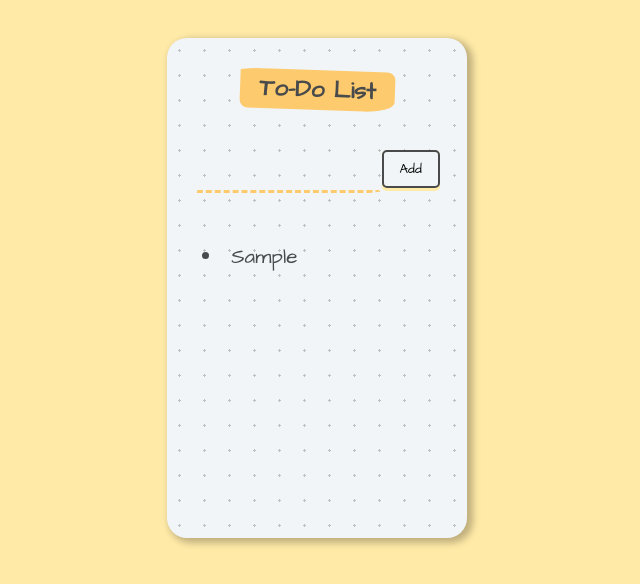
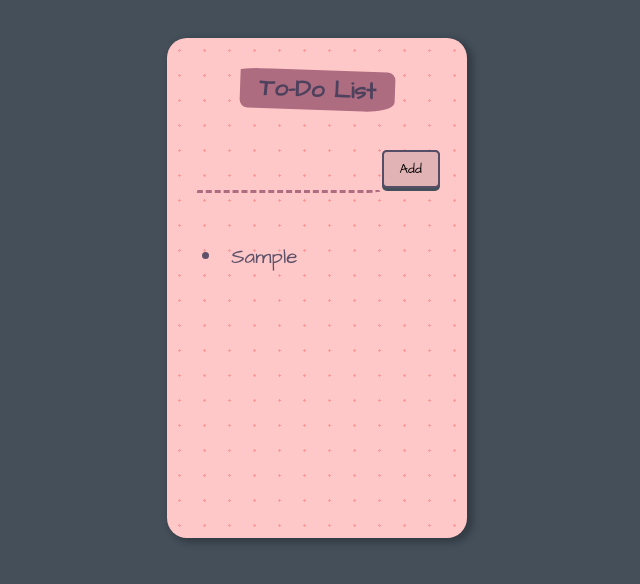
Before and after one commit to pronoia9/apbtcwdb-todo_list, a React (Create React App) app: page / in a window 1280 px wide. Both pictures are taken after typing "Sample" into the empty fields and a click on the button "Add". Shown: the top 584 px of the page, without its empty margins (323-963 px from the left). Built offline with nearby package versions, Linux system fonts and the light colour scheme.

Commit message:
update css/colors

```diff
--- a/public/styles.css
+++ b/public/styles.css
@@ -1,13 +1,46 @@
+:root {
+  /* --font-color: #494a4a;
+  --bg-color: #ffeaa7;
+  --heading-color: #fdcb6e;
+  --notepad-color1: #f1f5f8;
+  --notepad-color2: #bfc0c1;
+  --button-color1: #ffeaa7;
+  --button-color2: #f1f5f8; */
+
+  /* --font-color: #f6ecf0e8;
+  --bg-color: #222831;
+  --heading-color: #8f384d;
+  --notepad-color1: #30475e;
+  --notepad-color2: #f05454;
+  --button-color1: #222831;
+  --button-color2: #f6ecf0e8; */
+
+  /* --font-color: #3f3e41b3;
+  --bg-color: #1e212dbe;
+  --notepad-color1: #faf3e0;
+  --notepad-color2: #eabf9f;
+  --button-color1: #1e212dbe;
+  --button-color2: #faf3e0; */
+
+  --font-color: #393856d1;
+  --bg-color: #444f5a;
+  --heading-color: #ad6c80;
+  --notepad-color1: #ffc8c8;
+  --notepad-color2: #ff9999;
+  --button-color1: #444f5a;
+  --button-color2: #ffc8c8d6;
+}
+
 body {
-  background-color: #ffeaa7;
+  background-color: var(--bg-color);
   min-height: 70vh;
   padding: 1rem;
   box-sizing: border-box;
   display: flex;
   justify-content: center;
   align-items: center;
-  color: hsl(198, 1%, 29%);
-  font-family: "Architects Daughter", cursive;
+  color: var(--font-color);
+  font-family: 'Architects Daughter', cursive;
   text-align: center;
   font-size: 130%;
 }
@@ -18,8 +51,8 @@ body {
   min-height: 500px;
   max-width: 500px;
   min-width: 250px;
-  background: #f1f5f8;
-  background-image: radial-gradient(#bfc0c1 7.2%, transparent 0);
+  background: var(--notepad-color1);
+  background-image: radial-gradient(var(--notepad-color2) 7.2%, transparent 0);
   background-size: 25px 25px;
   border-radius: 20px;
   box-shadow: 4px 3px 7px 2px #00000040;
@@ -36,7 +69,7 @@ body {
   transform: rotate(2deg);
   padding: 0.2rem 1.2rem;
   border-radius: 20% 5% 20% 5%/5% 20% 25% 20%;
-  background-color: #fdcb6e;
+  background-color: var(--heading-color);
   font-size: 1.5rem;
 }
 
@@ -47,10 +80,10 @@ body {
   border-bottom-right-radius: 15px 3px;
   border-bottom-left-radius: 3px 15px;
   border: solid 3px transparent;
-  border-bottom: dashed 3px #fdcb6e;
-  font-family: "Architects Daughter", cursive;
+  border-bottom: dashed 3px var(--heading-color);
+  font-family: 'Architects Daughter', cursive;
   font-size: 1rem;
-  color: hsla(260, 2%, 25%, 0.7);
+  color: var(--font-color);
   width: 70%;
   margin-bottom: 20px;
 }
@@ -58,18 +91,18 @@ body {
 button {
   padding: 0;
   border: none;
-  font-family: "Architects Daughter", cursive;
+  font-family: 'Architects Daughter', cursive;
   text-decoration: none;
   padding-bottom: 3px;
   border-radius: 5px;
-  background-color: #ffeaa7;
+  background-color: var(--button-color1);
 }
 button span {
-  background: #f1f5f8;
+  background: var(--button-color2);
   display: block;
   padding: 0.5rem 1rem;
   border-radius: 5px;
-  border: 2px solid hsl(198, 1%, 29%);
+  border: 2px solid var(--font-color);
 }
 
 li {
--- a/src/components/App.jsx
+++ b/src/components/App.jsx
@@ -13,23 +13,26 @@ function App() {
   function updateList(i) {
     if (i !== '') {
       // update button color
-      setButtonColor('peachpuff');
+      setButtonColor('#ad6c80');
       setTimeout(() => setButtonColor(''), 150);
+
       // add the saved item to the list
-      setList((prev) => [...prev, {
-        id: Math.random().toString().slice(2),
-        listItem: i,
-        checked: false
-      }]);
+      setList((prev) => [
+        ...prev,
+        {
+          id: Math.random().toString().slice(2),
+          listItem: i,
+          checked: false,
+        },
+      ]);
     } else {
-      // if nothing was entered as input, show a different color
-      setButtonColor('lightcoral');
+      // if nothing was entered, show a different button color
+      setButtonColor('#350b40');
       setTimeout(() => setButtonColor(''), 150);
     }
   }
 
-  // on click on a list item will strikethrough it, and then delete it
-  function strike(itm) {
+  function strikeItem(itm) {
     // map the list and change the checked property of the item that was clicked
     setList(list.map((i) => (i.id === itm.id ? { ...itm, checked: true } : i)));
     // wait and update the list again to delete the item
@@ -39,11 +42,7 @@ function App() {
   return (
     <div className='container'>
       <Heading />
-      <Form
-        updateList={updateList}
-        setButtonColor={setButtonColor}
-        buttonColor={buttonColor}
-      />
+      <Form updateList={updateList} setButtonColor={setButtonColor} buttonColor={buttonColor} />
       <div>
         <ul>
           {list.map((li) => (
@@ -52,7 +51,7 @@ function App() {
               id={li.id}
               listItem={li.listItem}
               checked={li.checked}
-              strike={strike}
+              strikeItem={strikeItem}
             />
           ))}
         </ul>
--- a/src/components/Form.jsx
+++ b/src/components/Form.jsx
@@ -8,7 +8,7 @@ function Input(props) {
     <div className='form'>
       <input onChange={(e) => setItem(e.target.value)} type='text' value={item} />
       <button
-        onMouseOver={() => props.setButtonColor('palegoldenrod')}
+        onMouseOver={() => props.setButtonColor('#ee99a0')}
         onMouseOut={() => props.setButtonColor('')}
         onClick={() => {
           props.updateList(item);
--- a/src/components/Item.jsx
+++ b/src/components/Item.jsx
@@ -5,7 +5,7 @@ function Item(props) {
   return (
     <li
       style={{ textDecoration: props.checked && 'line-through' }}
-      onClick={() => props.strike(props)}
+      onClick={() => props.strikeItem(props)}
     >
       {props.listItem}
     </li>
```
